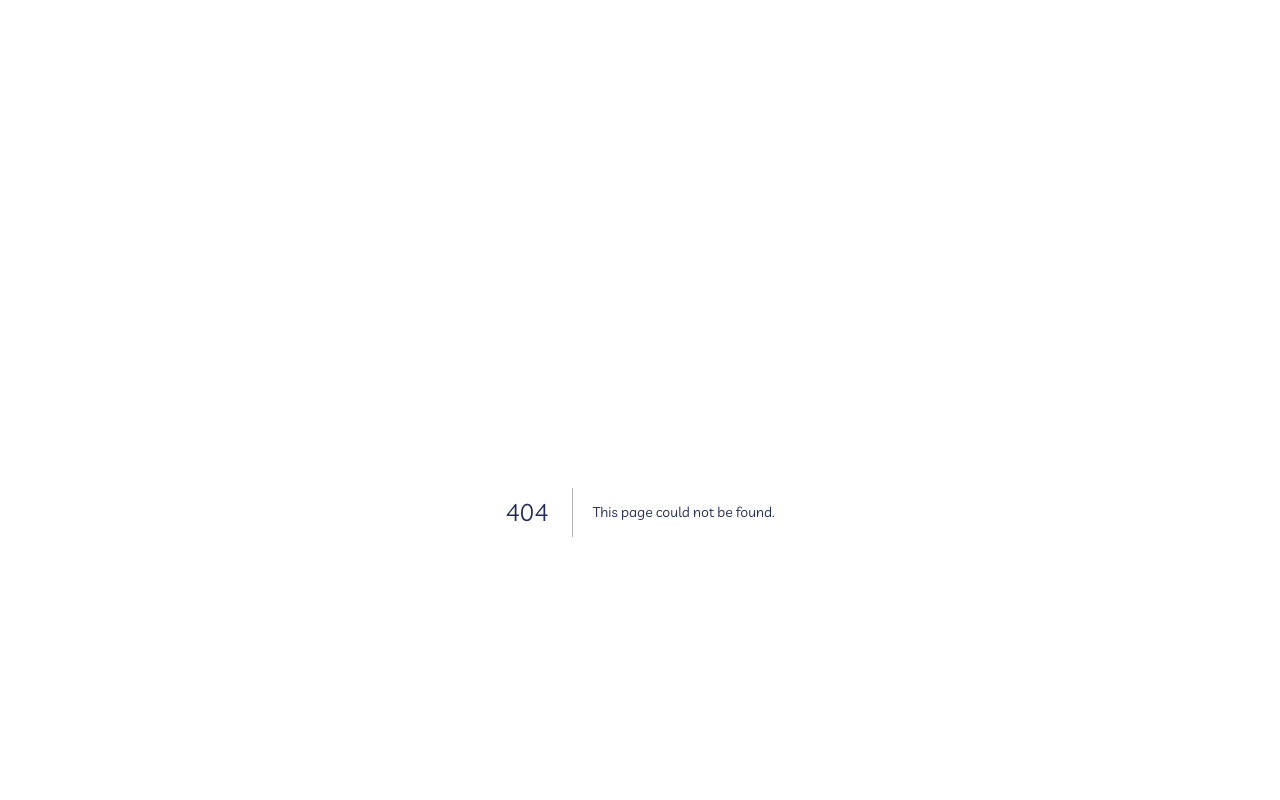
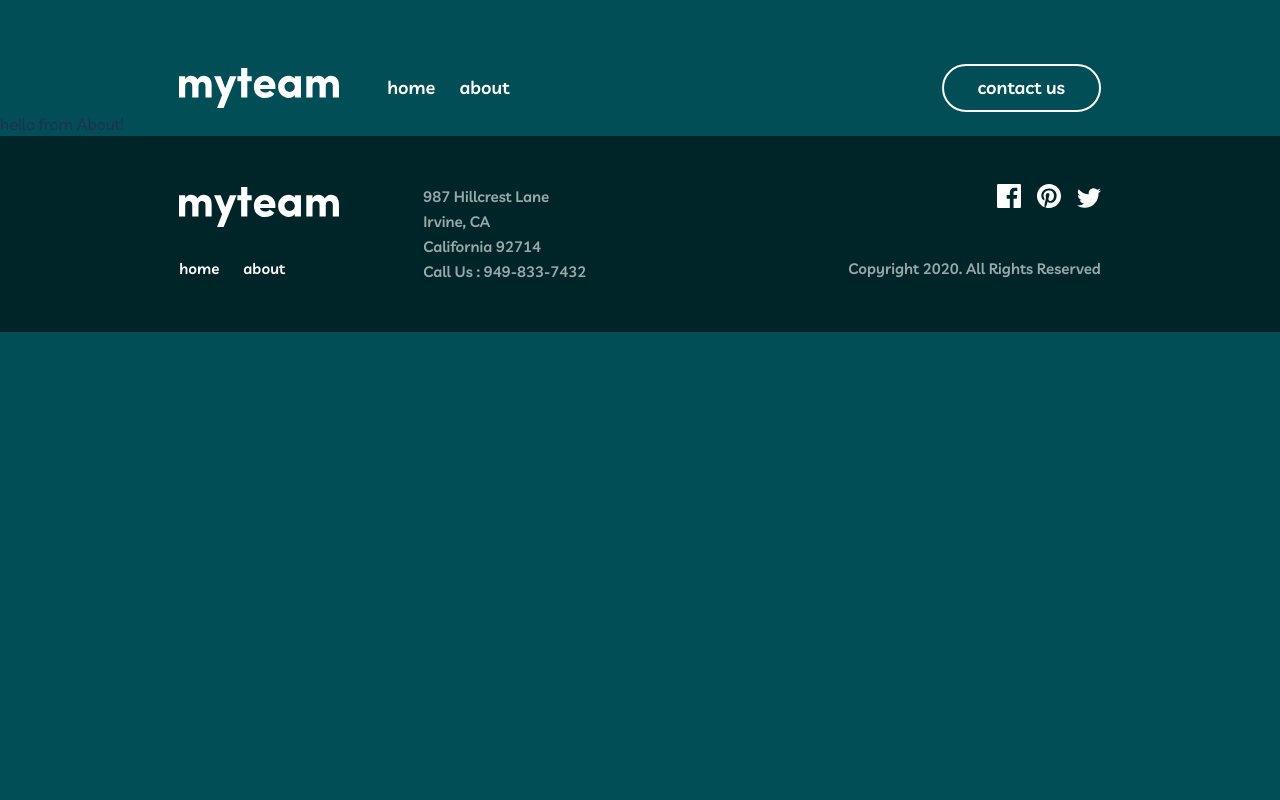
Before and after one commit to Eileenpk/My-Team, a Next.js app: page /About in a window 1280 px wide. Before the commit this address had no page. Shown: the top 800 px of the page. Built offline with nearby package versions, Linux system fonts and the light colour scheme.

Commit message:
add: About.js and Contact.js pages

```diff
--- /dev/null
+++ b/pages/About.js
@@ -0,0 +1,5 @@
+export default function About () {
+    return (
+        <h2>hello from About!</h2>
+    )
+}
--- /dev/null
+++ b/pages/Contact.js
@@ -0,0 +1,5 @@
+export default function Contact () {
+    return (
+        <h2>hello from Contact!</h2>
+    )
+}
```
